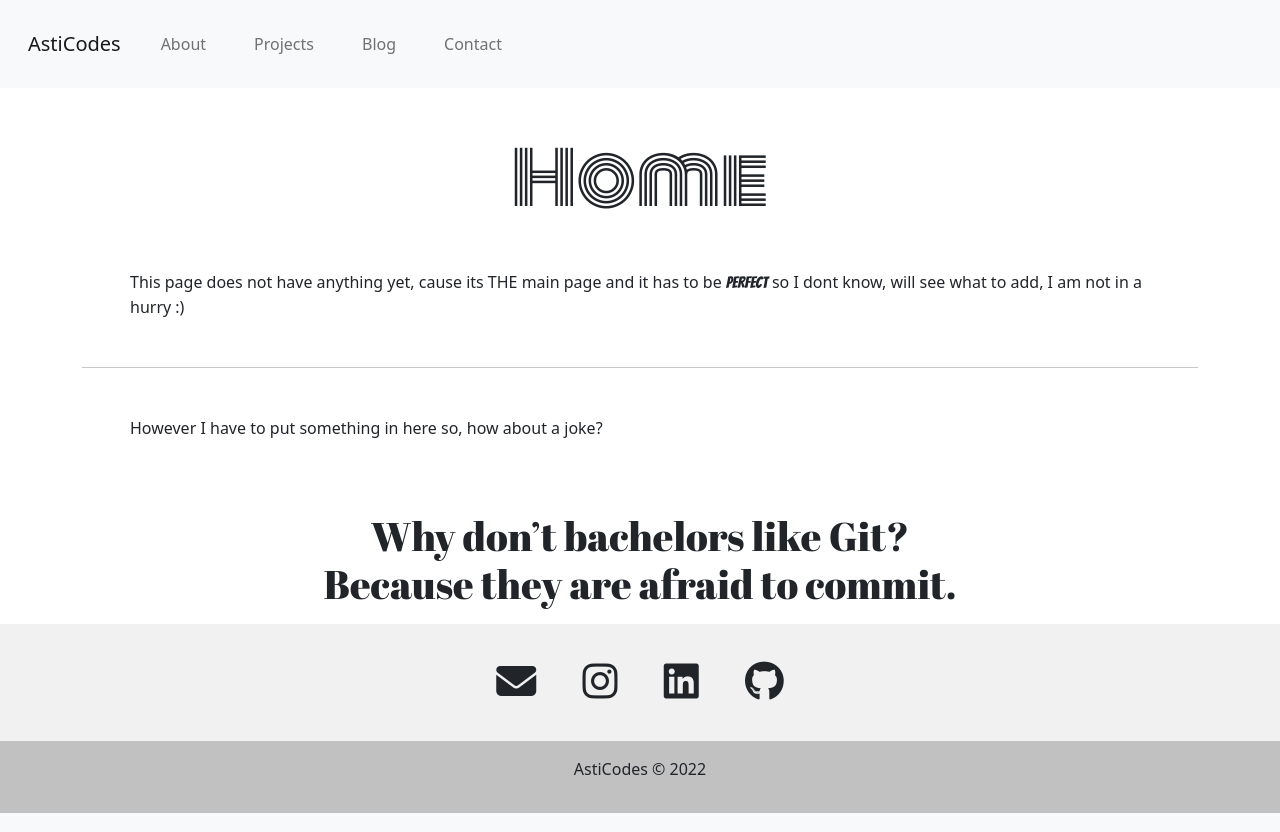
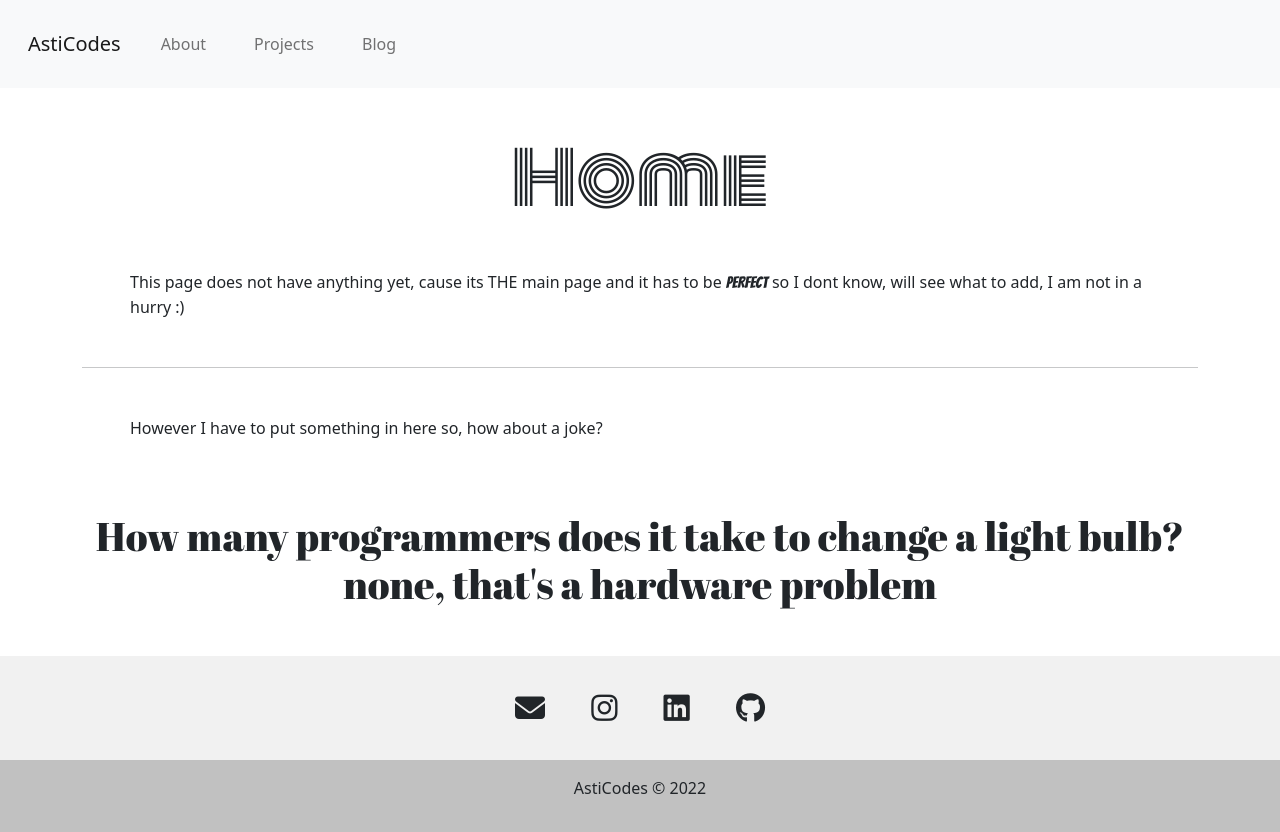
Before and after one commit to AnastasiiaAsti/portfolio, a Django app: page / in a window 1280 px wide. Run offline with Django 4.2, Linux system fonts and the light colour scheme; some libraries are stand-ins or nearby versions; some web fonts are replaced.

Commit message:
change to contact page

```diff
--- a/main_app/templates/base.html
+++ b/main_app/templates/base.html
@@ -53,7 +53,6 @@
               <a class="m-3 nav-link" href="{% url 'about' %}">About</a>
               <a class="m-3 nav-link" href="{% url 'projects_index' %}">Projects</a>
               <a class="m-3 nav-link" href="{% url 'posts_index' %}">Blog</a>
-              <a class="m-3 nav-link" href="{% url 'contact' %}">Contact</a>
             </div>
           </div>
         </div>
@@ -78,7 +77,7 @@
             href="mailto:asti@asticodes.dev"
             role="button"
             data-mdb-ripple-color="dark"
-            ><i class="fa-solid fa-2x fa-envelope"></i
+            ><i class="fa-solid fa-xl fa-envelope"></i
           ></a>
 
           <!-- Instagram -->
@@ -88,7 +87,7 @@
             target="_blank"
             role="button"
             data-mdb-ripple-color="dark"
-            ><i class="fab fa-2x fa-instagram"></i
+            ><i class="fab fa-xl fa-instagram"></i
           ></a>
 
           <!-- Linkedin -->
@@ -98,7 +97,7 @@
             target="_blank"
             role="button"
             data-mdb-ripple-color="dark"
-            ><i class="fab fa-2x fa-linkedin"></i
+            ><i class="fab fa-xl fa-linkedin"></i
           ></a>
           <!-- Github -->
           <a
@@ -107,7 +106,7 @@
             role="button"
             target="_blank"
             data-mdb-ripple-color="dark"
-            ><i class="fab fa-2x fa-github"></i
+            ><i class="fab fa-xl fa-github"></i
           ></a>
         </section>
         <!-- Section: Social media -->
--- a/main_app/templates/home.html
+++ b/main_app/templates/home.html
@@ -7,6 +7,6 @@
 <p class="m-5">However I have to put something in here so, how about a joke?</p>
 <br>
 
-<p class="abril display-6 text-center">Why don’t bachelors like Git?<br>
-    Because they are afraid to commit.</p>
+<p class="abril display-6 text-center mb-5">How many programmers does it take to change a light bulb?<br>
+    none, that's a hardware problem</p>
 {% endblock %}
--- a/main_app/urls.py
+++ b/main_app/urls.py
@@ -7,7 +7,6 @@ from django.conf.urls.static import static
 urlpatterns = [
     path('', views.home, name='home'),
     path('about/', views.about, name='about'),
-    path('contact/', views.contact, name='contact'),
     path('projects/', views.projects_index, name="projects_index"),
     path('posts/', views.posts_index, name="posts_index"),
 ] + static(settings.STATIC_URL, document_root=settings.STATIC_ROOT)
--- a/main_app/views.py
+++ b/main_app/views.py
@@ -1,8 +1,8 @@
 from django.shortcuts import render, redirect
 from django.views.generic.edit import CreateView, UpdateView, DeleteView
 from django.views.generic import ListView, DetailView
-from .forms import ContactForm
-from django.core.mail import send_mail, BadHeaderError
+# from .forms import ContactForm
+# from django.core.mail import send_mail, BadHeaderError
 from django.http import HttpResponse
 
 import uuid
@@ -19,10 +19,6 @@ def home(request):
 def about(request):
     skills = Skill.objects.all()
     return render(request, 'about.html', {'skills': skills})
-
-
-def contact(request):
-    return render(request, 'contact.html')
 
 
 def projects_index(request):
@@ -50,26 +46,3 @@ def add_photo(request, project_id):
             print('An error occurred uploading file to S3')
             print(e)
     return redirect('projects_index', project_id=project_id)
-
-
-def contact(request):
-    if request.method == 'POST':
-        form = ContactForm(request.POST)
-        if form.is_valid():
-            subject = "Website Inquiry"
-            body = {
-                'first_name': form.cleaned_data['first_name'],
-                'last_name': form.cleaned_data['last_name'],
-                'email': form.cleaned_data['email_address'],
-                'message': form.cleaned_data['message'],
-            }
-            message = "\n".join(body.values())
-
-            try:
-                send_mail(subject, message, 'asti@asticodes.dev',
-                          ['asti@asticodes.dev'])
-            except BadHeaderError:
-                return HttpResponse('Invalid header found.')
-            return redirect("home")
-    form = ContactForm()
-    return render(request, "contact.html", {'form': form})
```
Also changed, not shown: main_app/templates/contact.html (deleted, +0 -13 lines).
